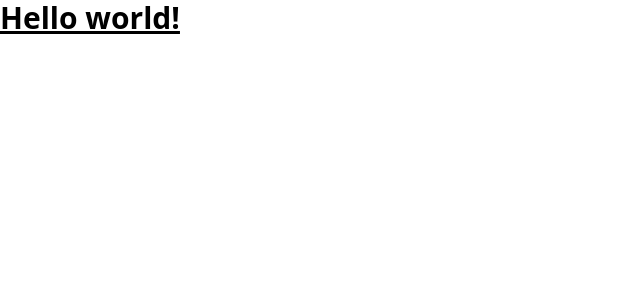
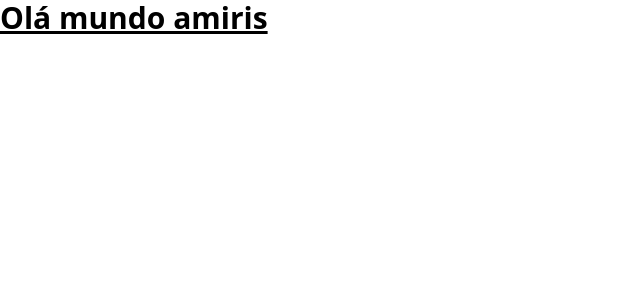
Before and after one commit to MatheusSantos2003/amiris-costa, an Angular app: page / in a window 1280 px wide. Shown: the top 300 px of the page, without its empty margins (0-640 px from the left). Built offline with nearby package versions, Linux system fonts and the light colour scheme.

Commit message:
[fix] - deploy fixes

```diff
--- a/src/app/app.component.html
+++ b/src/app/app.component.html
@@ -1,3 +1,3 @@
 <h1 class="text-3xl font-bold underline">
-  Hello world!
+  Olá mundo amiris
 </h1>
```
